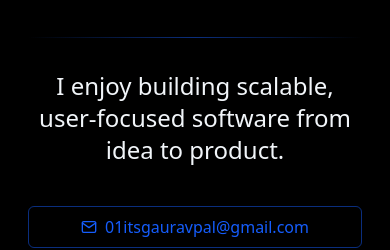
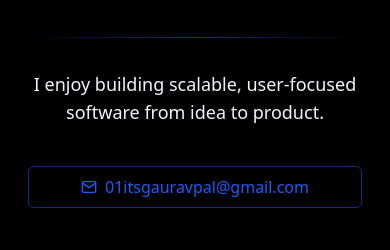
Before and after one commit to itsgauravkumar07/gaurav.site, a React (Vite) app: page / in a window 390 px wide. Shown: the part 4185-4435 px from the top of the page. Built offline with nearby package versions, Linux system fonts and the light colour scheme.

Commit message:
Optimise the text-size of description for small screens

```diff
--- a/src/components/Contact.jsx
+++ b/src/components/Contact.jsx
@@ -12,7 +12,7 @@ export default function Contact() {
           </div>
           <div className="my-8 h-px w-full bg-linear-to-r from-transparent via-blue-600/50 to-transparent " />
 
-            <p className=" text-2xl md:hidden">
+            <p className=" text-lg md:hidden">
               I enjoy building scalable, user-focused software from idea to product.
           </p>
             <p
```
